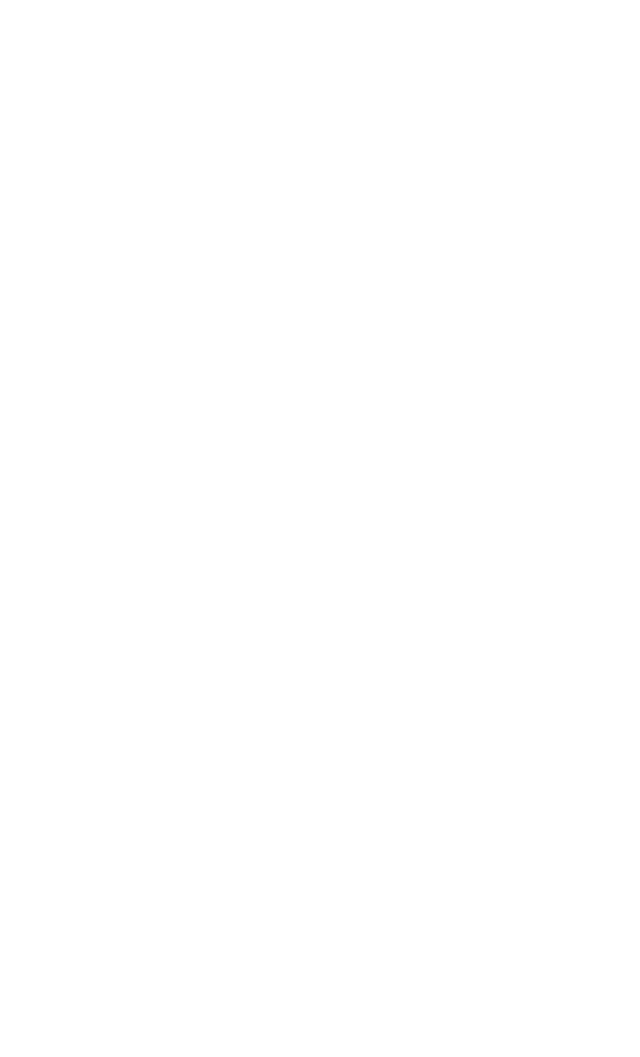
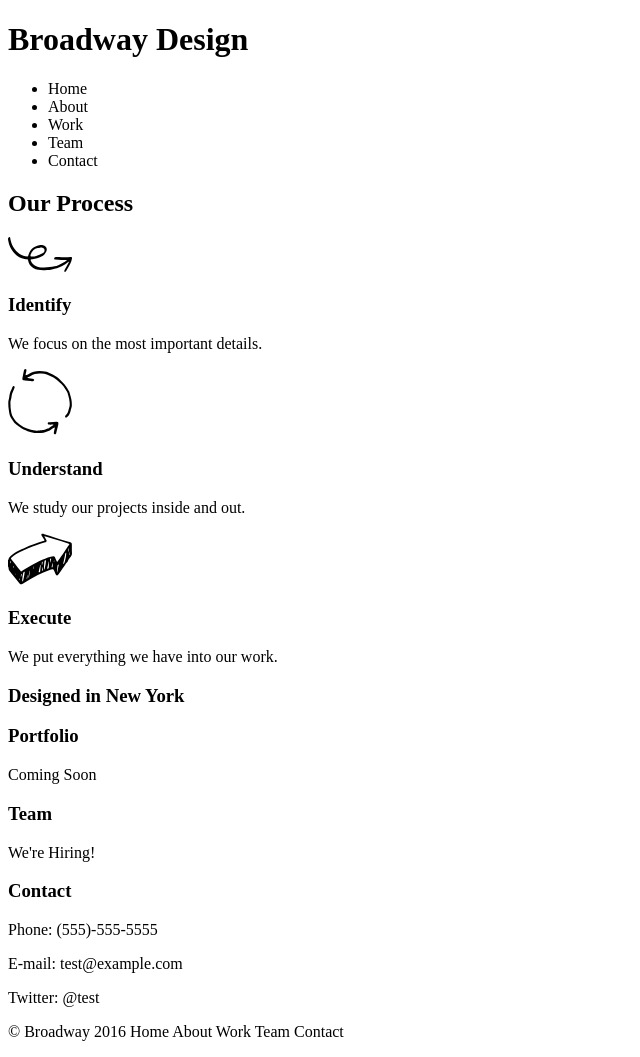
Before and after one commit to SandraD0183/broadway, a plain HTML site: page index.html in a window 1280 px wide. Shown: the whole page, without its empty margins (0-640 px from the left). Before the commit the page ends 800 px from the top, so only its background shows below. Drawn offline with Linux system fonts and the light colour scheme.

Commit message:
Added all text and images in HTML file

```diff
--- a/index.html
+++ b/index.html
@@ -5,6 +5,33 @@
     <title>Broadway Design</title>
   </head>
   <body>
-
+    <h1>Broadway Design</h1>
+    <ul>
+      <li>Home</li>
+      <li>About</li>
+      <li>Work</li>
+      <li>Team</li>
+      <li>Contact</li>
+    </ul>
+    <h2>Our Process</h2>
+    <img src="./resources/images/identify.svg">
+    <h3>Identify</h3>
+    <p>We focus on the most important details.</p>
+    <img src="./resources/images/understand.svg">
+    <h3>Understand</h3>
+    <p>We study our projects inside and out.</p>
+    <img src="./resources/images/execute.svg">
+    <h3>Execute</h3>
+    <p>We put everything we have into our work.</p>
+    <h3>Designed in New York</h3>
+    <h3>Portfolio</h3>
+    <p>Coming Soon</p>
+    <h3>Team</h3>
+    <p>We're Hiring!</p>
+    <h3>Contact</h3>
+    <p>Phone: (555)-555-5555</p>
+    <p>E-mail: test@example.com</p>
+    <p>Twitter: @test</p>
+    <p>© Broadway 2016 Home About Work Team Contact</p>
   </body>
 </html>
```
